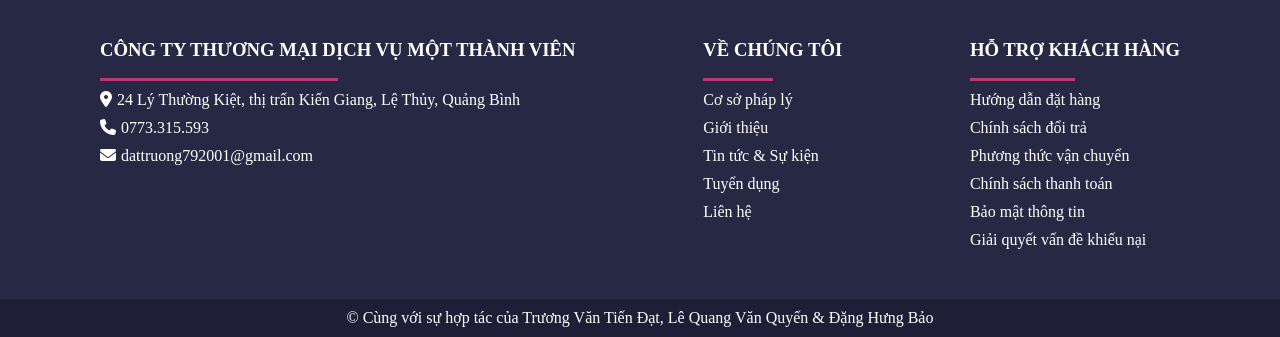
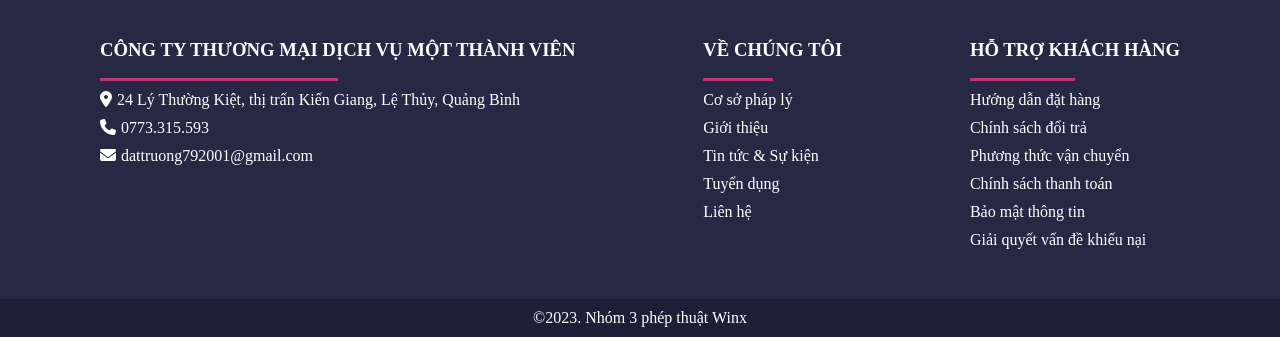
Before and after one commit to truongdat2001/duan1, a PHP site: page /index.php in a window 1280 px wide. Shown: the part 1778-2115 px from the top of the page. Run offline with PHP 8.4, Linux system fonts and the light colour scheme; data comes from the database, SQL or seed files in the repository; some libraries are stand-ins or nearby versions.

Commit message:
LEADER LOL GOI DEO BAT MAY

```diff
--- a/view/cuoitrang.php
+++ b/view/cuoitrang.php
@@ -32,7 +32,7 @@
             <li><a href="">Giải quyết vấn đề khiếu nại</a></li>
         </ul>
     </div>
-    <p class="banquyen">&copy; Cùng với sự hợp tác của Trương Văn Tiến Đạt, Lê Quang Văn Quyến & Đặng Hưng Bảo</p>
+    <p class="banquyen">&copy;2023. Nhóm 3 phép thuật Winx</p>
 </footer>
 </body>
 
```
